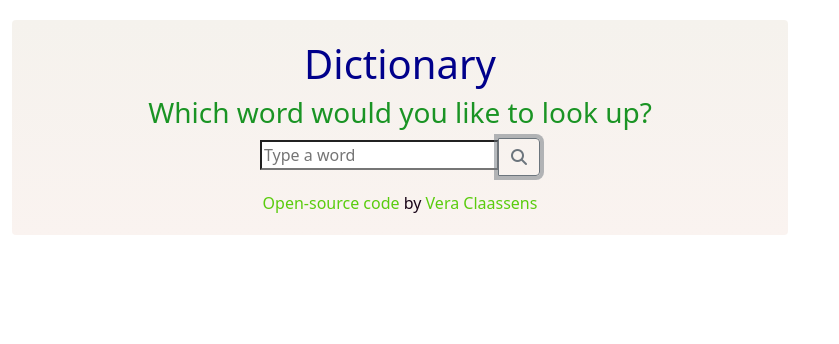
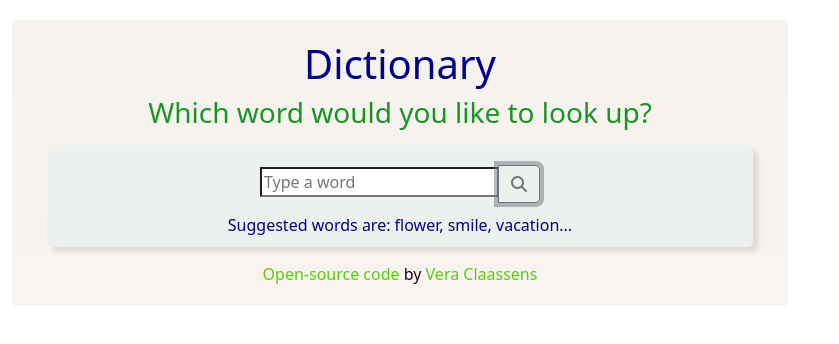
Before and after one commit to Vera-NL/dictionary-app-vera-claassens, a React (Create React App) app: page / in a window 1280 px wide. Shown: the top 344 px of the page, without its empty margins (0-839 px from the left). Built offline with nearby package versions, Linux system fonts and the light colour scheme; no server answers.

Commit message:
Updated CSS and default page

```diff
--- a/src/App.js
+++ b/src/App.js
@@ -12,7 +12,7 @@ export default function App() {
         <h3>Which word would you like to look up?</h3>
 
         <main>
-          <Dictionary />
+          <Dictionary defaultKeyword="bicycle" />
         </main>
 
         <div className="Footer">
--- a/src/Dictionary.css
+++ b/src/Dictionary.css
@@ -6,7 +6,23 @@ li {
     color: darkblue;
 }
 
+.Dictionary section {
+    background-color: #edf1ed;
+    border-radius: 5px;
+    box-shadow: 5px 5px 5px rgba(0, 0, 0, 0.1);
+    margin: 15px;
+    padding: 10px;
+}
+
 #input-group {
+    border-color: darkblue;
+    border-width: 5px;
     display: block;
     margin: 0 auto;
+    margin-top: 10px;
+    width: 100%;
 }
+
+.Hint {
+    margin-top: 10px;
+}
--- a/src/Dictionary.js
+++ b/src/Dictionary.js
@@ -3,19 +3,24 @@ import "./Dictionary.css";
 import axios from "axios";
 import Results from "./Results";
 
-export default function Dictionary () {
-    let [keyword, setKeyword] = useState("");
+
+export default function Dictionary (props) {
+    let [keyword, setKeyword] = useState(props.defaultKeyword);
     let [results, setResults] = useState(null);
+    let [loaded, setLoaded] = useState(false);
 
     function handleResponse (response) {
         setResults(response.data[0]);
     }
 
-    function search (event) {
-        event.preventDefault();
-
+    function search () {
         let apiUrl = `https://api.dictionaryapi.dev/api/v2/entries/en_US/${keyword}`;
         axios.get(apiUrl).then(handleResponse);
+    }
+
+    function handleSubmit (event) {
+        event.preventDefault();
+        search();
     }
 
     function handleKeywordChange (event) {
@@ -23,9 +28,16 @@ export default function Dictionary () {
         setKeyword(event.target.value);
     }
 
+    function load() {
+        setLoaded(true);
+        search();
+    }
+
+    if (loaded) {
         return (
             <div className="Dictionary">
-            <form className="Search" onSubmit={search}>
+                <section>
+                    <form className="Search" onSubmit={handleSubmit}>
                         <div className="input-group" id="input-group">
                             <input type="search" placeholder="Type a word" onChange={handleKeywordChange} />
                             <button className="btn btn-outline-secondary"
@@ -35,8 +47,16 @@ export default function Dictionary () {
                                 <i className="fas fa-search"></i>
                             </button>
                         </div>
+                        <div className="Hint">
+                            Suggested words are: flower, smile, vacation...
+                        </div>
                     </form>
+                </section>
                 <Results results={results} />
             </div>
         );
+        } else {
+            load();
+            return "Loading..."
     }
+}
--- /dev/null
+++ b/src/Results.css
@@ -0,0 +1,4 @@
+.Results h2 {
+    font-size: 32px;
+    text-transform: capitalize;
+}
--- a/src/Results.js
+++ b/src/Results.js
@@ -1,11 +1,13 @@
 import React from "react";
 import Meaning from "./Meaning";
 import Phonetic from "./Phonetic";
+import "./Results.css";
 
 export default function Results(props) {
   if (props.results) {
     return (
       <div className="Results">
+        <section>
         <h2>{props.results.word}</h2>
 
         {props.results.phonetics.map(function (phonetic, index) {
@@ -15,11 +17,15 @@ export default function Results(props) {
             </div>
           );
         })}
+        </section>
+
 
         {props.results.meanings.map(function (meaning, index) {
           return (
             <div key={index}>
-              <Meaning meaning={meaning} />
+              <section>
+                <Meaning meaning={meaning} />
+              </section>
             </div>
           );
         })}
```
Lines whose indentation alone changed are shown as unchanged.
